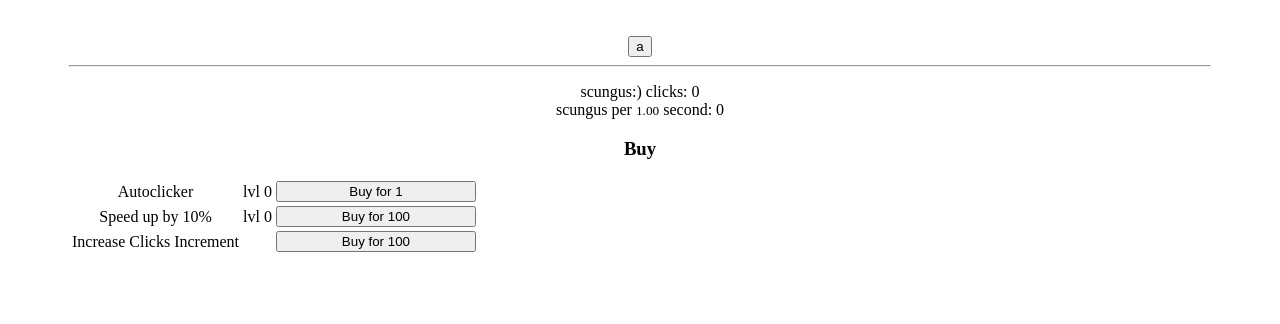
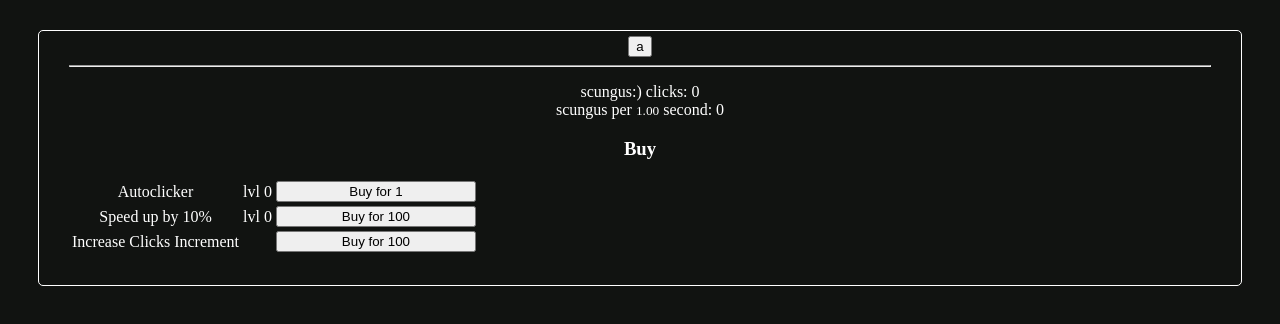
Before and after one commit to voidei/scungusclicker, a website built with webpack: page src/site/scungus.html in a window 1280 px wide. Built offline with nearby package versions, Linux system fonts and the light colour scheme.

Commit message:
scungus:)

```diff
--- a/src/site/scungus.css
+++ b/src/site/scungus.css
@@ -1,3 +1,8 @@
+html {
+	background-color: #111311;
+	color: #FFF;
+}
+
 .container {
 	padding:5px 30px 30px 30px;
 	margin:30px;
--- a/src/site/scungus.html
+++ b/src/site/scungus.html
@@ -35,6 +35,6 @@
 		</tbody>
 		</table>
 	</div>
+<script src="scungus.js"></script>
 </body>
 </html>
-<script src="scungus.js"></script>
```
